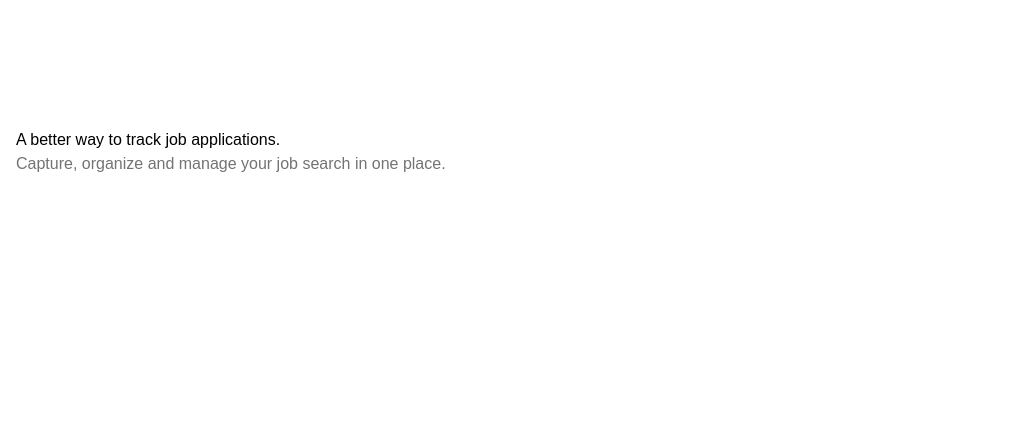
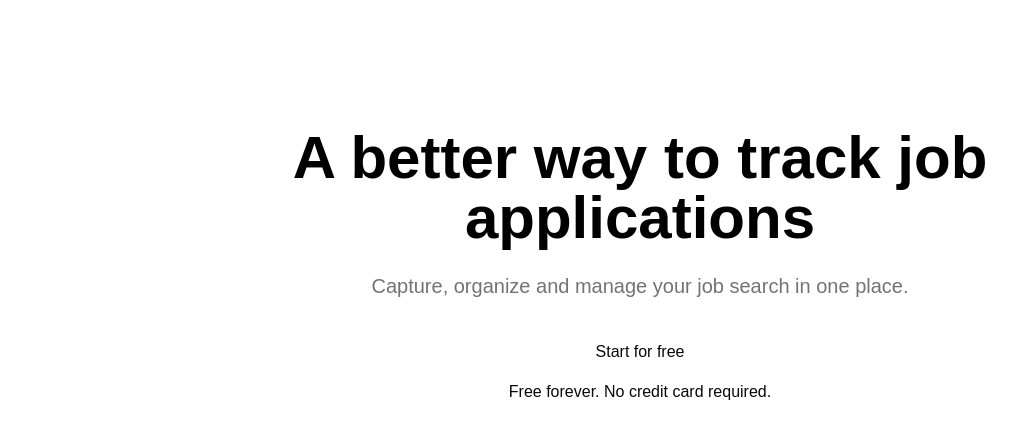
Before and after one commit to Akshay2996/job-application-tracker, a Next.js app: page / in a window 1280 px wide. Shown: the top 438 px of the page, without its empty margins (0-1032 px from the left). Built offline with nearby package versions, Linux system fonts and the light colour scheme.

Commit message:
Added more styling for the page

```diff
--- a/app/page.tsx
+++ b/app/page.tsx
@@ -6,13 +6,17 @@ export default function Home() {
       <main className="flex-1">
         {/* Hero section */}
         <section className="container mx-auto py-32 px-4">
-          <div>
-            <h1 className="text-black">
-              A better way to track job applications.
+          <div className="mx-auto max-w-4xl text-center">
+            <h1 className="text-black mb-6 text-6xl font-bold">
+              A better way to track job applications
             </h1>
-            <p className="text-muted-foreground">
+            <p className="text-muted-foreground mb-10 text-xl">
               Capture, organize and manage your job search in one place.
             </p>
+            <div className="flex flex-col items-center gap-4">
+              <button>Start for free</button>
+              <p>Free forever. No credit card required.</p>
+            </div>
           </div>
         </section>
       </main>
```
